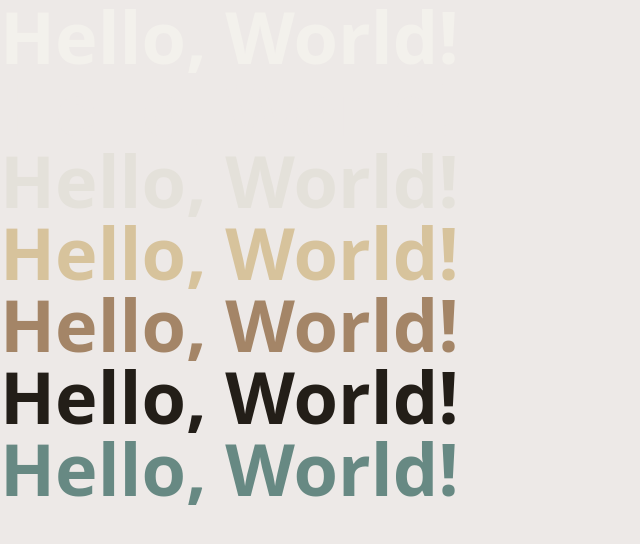
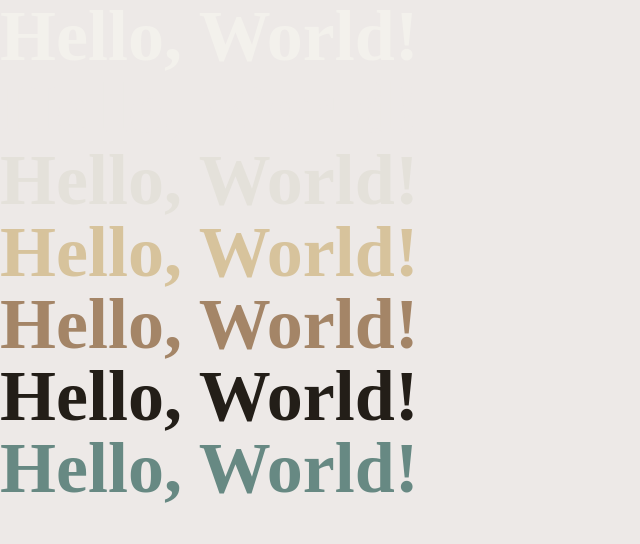
Before and after one commit to ahmadhilmandani/Poster-Palette, a React (Vite) app in the folder frontend/: page / in a window 1280 px wide. Shown: the top 544 px of the page, without its empty margins (0-640 px from the left). Built offline with nearby package versions, Linux system fonts and the light colour scheme.

Commit message:
UPDATE font style/family to Playfair Display

```diff
--- a/frontend/src/index.css
+++ b/frontend/src/index.css
@@ -1,3 +1,10 @@
 @tailwind base;
 @tailwind components;
 @tailwind utilities;
+
+@layer base {
+  @import url("https://fonts.googleapis.com/css2?family=Playfair+Display:wght@400;500;600;700&display=swap");
+  * {
+    font-family: "Playfair Display", serif;
+  }
+}
```
